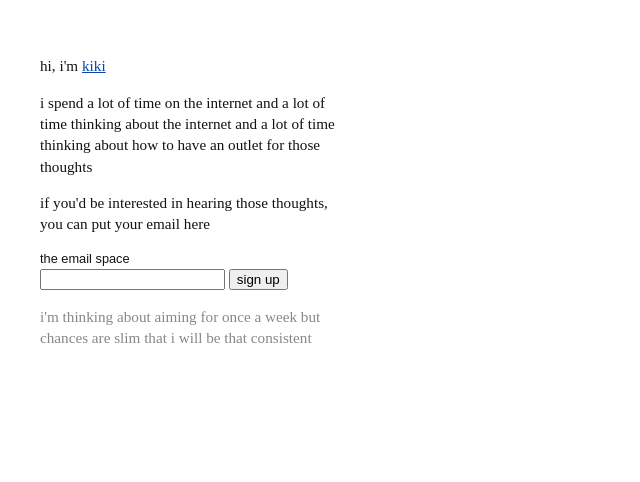
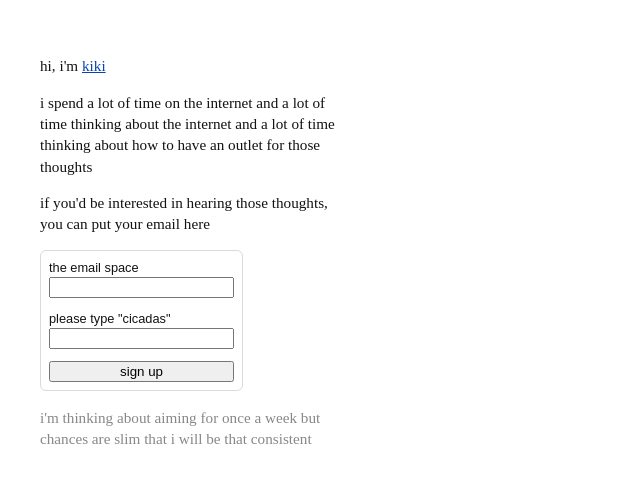
Before and after one commit to kikidotdirectory/email-site, a website: page public/index.html in a window 1280 px wide. Shown: the whole page, without its empty margins (0-640 px from the left). Drawn offline with Linux system fonts and the light colour scheme.

Commit message:
site: add sentience check, style form

```diff
--- a/functions/api/subscribe.js
+++ b/functions/api/subscribe.js
@@ -2,7 +2,10 @@ export async function onRequestPost({ request, env }) {
   const form = await request.formData();
   const email = (form.get("email") || "").trim().toLowerCase();
 
+  const sentience = (form.get("sentience") || "").trim().toLowerCase();
+
   if (!email.includes("@")) return new Response("invalid email", { status: 400 });
+  if (sentience !== "cicadas") return new Response("sentience check failed", { status: 400 });
 
   await env.DB.prepare("INSERT OR IGNORE INTO emails (email) VALUES (?)")
     .bind(email)
--- a/public/index.html
+++ b/public/index.html
@@ -20,8 +20,18 @@
       </p>
 
       <form method="post" action="/api/subscribe">
-        <label for="email">the email space</label>
-        <input id="email" type="email" name="email" value="">
+        <div>
+          <label for="email">the email space</label>
+          <input id="email" type="email" name="email" value="">
+        </div>
+        <div>
+          <label
+            class="sentience-check"
+            for="sentience"
+            aria-label="please type cicada (plural)"
+          >please type "<span class="sentience-term">cicada</span>"</label>
+          <input type="text" id="sentience" name="sentience">
+        </div>
         <button type="submit">sign up</button>
       </form>
       <aside>
--- a/public/style.css
+++ b/public/style.css
@@ -20,9 +20,22 @@ label {
   display: block;
 }
 form {
+  border: solid 1px #dadada;
   margin-bottom: 1rem;
+  padding: 0.5rem;
+  display: flex;
+  flex-direction: column;
+  gap: 0.75rem;
+  width: fit-content;
+  border-radius: 6px;
+}
+input {
+  display: block;
 }
 aside {
   font-size: 0.95rem;
   opacity: 0.5;
 }
+.sentience-term::after {
+  content: "s";
+}
```
